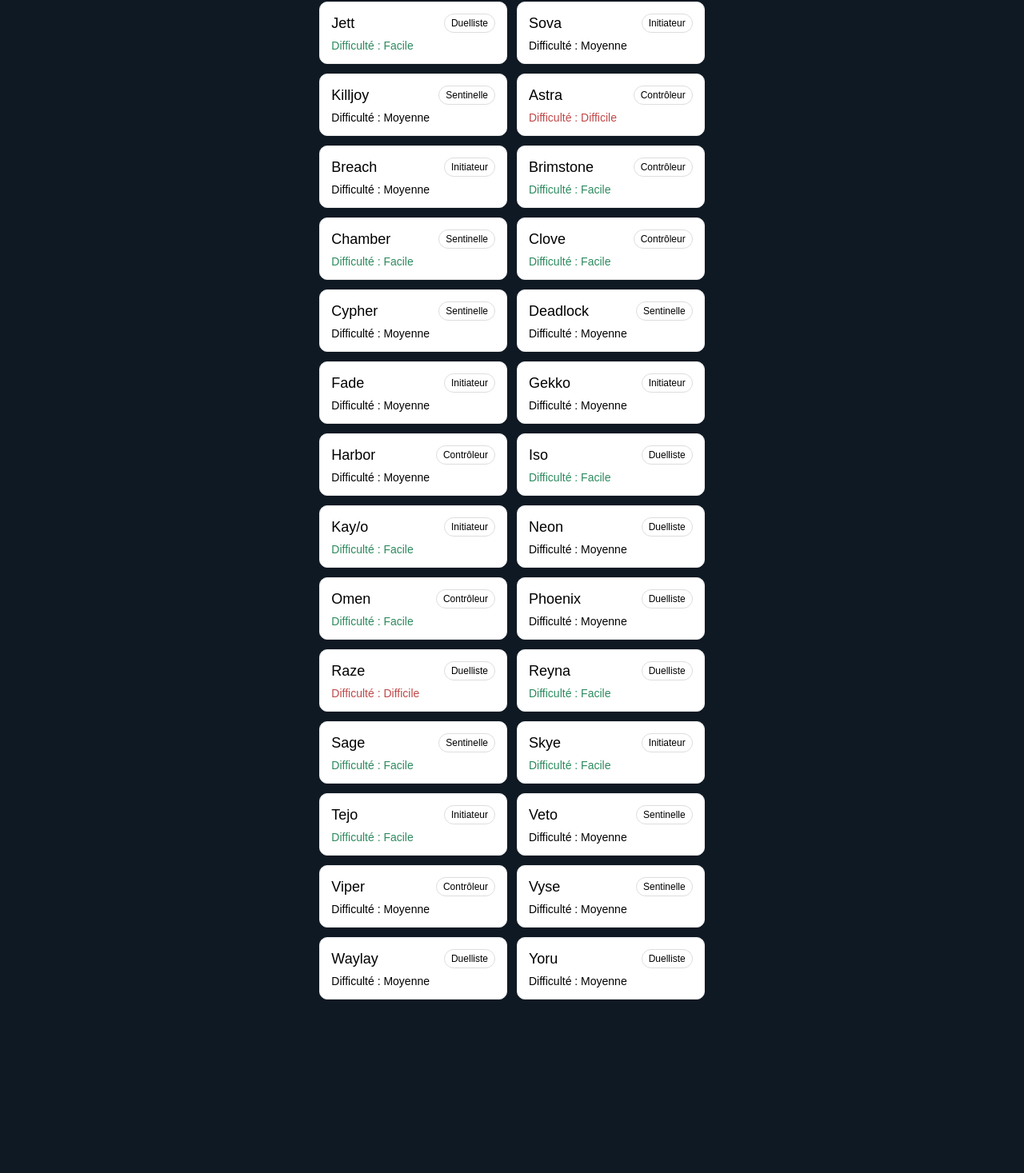
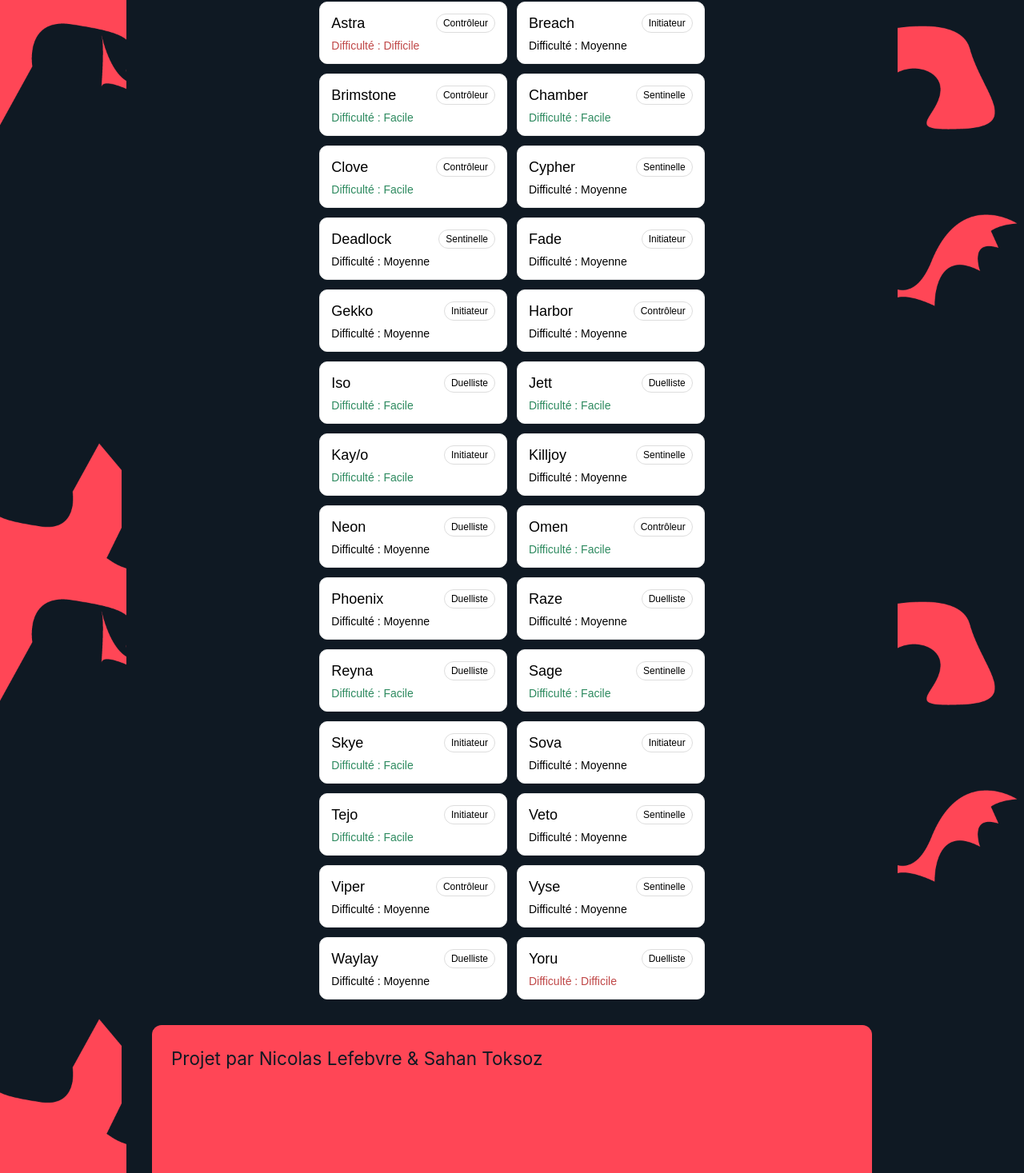
Before and after one commit to NiicoSnow/SiteValo, a Vue app: page / in a window 1280 px wide. Shown: the part 742-2209 px from the top of the page at 80% size. Before the commit the page ends 2024 px from the top, so only its background shows below. Built offline with nearby package versions, Linux system fonts and the light colour scheme.

Commit message:
ajout fond + rangement tableau agent +footer

```diff
--- a/src/App.vue
+++ b/src/App.vue
@@ -6,6 +6,7 @@
 import AgentDetails from './components/AgentDetails.vue'
 import AgentListe from './components/AgentListe.vue'
 import Header from './components/header.vue'
+import Footer from './components/footer.vue'
 
 // Données "mockées" (exemple minimal)
 const agents = ref(AgentListe)
@@ -37,7 +38,7 @@
 </script>
 
 <template>
-  <Header title="Valorant Agents/Stats" />
+  <Header title="Valorant Agents/Stats"></Header>
   <div class="container">
     <h1>Mini-guide des agents de Valorant</h1>
 
@@ -65,6 +66,7 @@
       Aucun agent ne correspond à la recherche.
     </p>
   </div>
+  <Footer footer__title="Projet par Nicolas Lefebvre & Sahan Toksoz"></Footer>
 </template>
 
 <style scoped>
@@ -73,6 +75,7 @@
   margin: 32px auto;
   padding: 0 16px;
   font-family: system-ui, -apple-system, Segoe UI, Roboto, sans-serif;
+  min-height: 700px;
 }
 h1 {
   text-align: center;
--- a/src/assets/base.css
+++ b/src/assets/base.css
@@ -10,7 +10,10 @@
 body {
   min-height: 100vh;
   color: white;
-  background: #0F1923;
+  background-color: #0F1923;
+  background-image: url("images/background_sitevalo.png");
+  background-repeat: repeat;
+  background-size: 100%;
   transition:
     color 0.5s,
     background-color 0.5s;
--- a/src/assets/main.css
+++ b/src/assets/main.css
@@ -5,6 +5,7 @@
   margin: 0 auto;
   padding: 2rem;
   font-weight: normal;
+  background-color: rgba(15, 25, 35, 1);
 }
 
 a,
--- a/src/components/AgentListe.vue
+++ b/src/components/AgentListe.vue
@@ -1,32 +1,33 @@
 <script>
 export default [
-  { id: 1, name: 'Jett', role: 'Duelliste', difficulty: 'Facile' },
-  { id: 2, name: 'Sova', role: 'Initiateur', difficulty: 'Moyenne' },
-  { id: 3, name: 'Killjoy', role: 'Sentinelle', difficulty: 'Moyenne' },
-  { id: 4, name: 'Astra', role: 'Contrôleur', difficulty: 'Difficile' },
-  { id: 5, name: 'Breach', role: 'Initiateur', difficulty: 'Moyenne' },
-  { id: 6, name: 'Brimstone', role: 'Contrôleur', difficulty: 'Facile' },
-  { id: 7, name: 'Chamber', role: 'Sentinelle', difficulty: 'Facile' },
-  { id: 8, name: 'Clove', role: 'Contrôleur', difficulty: 'Facile' },
-  { id: 9, name: 'Cypher', role: 'Sentinelle', difficulty: 'Moyenne' },
-  { id: 10, name: 'Deadlock', role: 'Sentinelle', difficulty: 'Moyenne' },
-  { id: 11, name: 'Fade', role: 'Initiateur', difficulty: 'Moyenne' },
-  { id: 12, name: 'Gekko', role: 'Initiateur', difficulty: 'Moyenne' },
-  { id: 13, name: 'Harbor', role: 'Contrôleur', difficulty: 'Moyenne' },
-  { id: 14, name: 'Iso', role: 'Duelliste', difficulty: 'Facile' },
-  { id: 15, name: 'Kay/o', role: 'Initiateur', difficulty: 'Facile' },
-  { id: 16, name: 'Neon', role: 'Duelliste', difficulty: 'Moyenne' },
-  { id: 17, name: 'Omen', role: 'Contrôleur', difficulty: 'Facile' },
-  { id: 18, name: 'Phoenix', role: 'Duelliste', difficulty: 'Moyenne' },
-  { id: 19, name: 'Raze', role: 'Duelliste', difficulty: 'Difficile' },
-  { id: 20, name: 'Reyna', role: 'Duelliste', difficulty: 'Facile' },
-  { id: 21, name: 'Sage', role: 'Sentinelle', difficulty: 'Facile' },
-  { id: 22, name: 'Skye', role: 'Initiateur', difficulty: 'Facile' },
+
+  { id: 1, name: 'Astra', role: 'Contrôleur', difficulty: 'Difficile' },
+  { id: 2, name: 'Breach', role: 'Initiateur', difficulty: 'Moyenne' },
+  { id: 3, name: 'Brimstone', role: 'Contrôleur', difficulty: 'Facile' },
+  { id: 4, name: 'Chamber', role: 'Sentinelle', difficulty: 'Facile' },
+  { id: 5, name: 'Clove', role: 'Contrôleur', difficulty: 'Facile' },
+  { id: 6, name: 'Cypher', role: 'Sentinelle', difficulty: 'Moyenne' },
+  { id: 7, name: 'Deadlock', role: 'Sentinelle', difficulty: 'Moyenne' },
+  { id: 8, name: 'Fade', role: 'Initiateur', difficulty: 'Moyenne' },
+  { id: 9, name: 'Gekko', role: 'Initiateur', difficulty: 'Moyenne' },
+  { id: 10, name: 'Harbor', role: 'Contrôleur', difficulty: 'Moyenne' },
+  { id: 11, name: 'Iso', role: 'Duelliste', difficulty: 'Facile' },
+  { id: 12, name: 'Jett', role: 'Duelliste', difficulty: 'Facile' },
+  { id: 13, name: 'Kay/o', role: 'Initiateur', difficulty: 'Facile' },
+  { id: 14, name: 'Killjoy', role: 'Sentinelle', difficulty: 'Moyenne' },
+  { id: 15, name: 'Neon', role: 'Duelliste', difficulty: 'Moyenne' },
+  { id: 16, name: 'Omen', role: 'Contrôleur', difficulty: 'Facile' },
+  { id: 17, name: 'Phoenix', role: 'Duelliste', difficulty: 'Moyenne' },
+  { id: 18, name: 'Raze', role: 'Duelliste', difficulty: 'Moyenne' },
+  { id: 19, name: 'Reyna', role: 'Duelliste', difficulty: 'Facile' },
+  { id: 20, name: 'Sage', role: 'Sentinelle', difficulty: 'Facile' },
+  { id: 21, name: 'Skye', role: 'Initiateur', difficulty: 'Facile' },
+  { id: 22, name: 'Sova', role: 'Initiateur', difficulty: 'Moyenne' },
   { id: 23, name: 'Tejo', role: 'Initiateur', difficulty: 'Facile' },
   { id: 24, name: 'Veto', role: 'Sentinelle', difficulty: 'Moyenne' },
   { id: 25, name: 'Viper', role: 'Contrôleur', difficulty: 'Moyenne' },
   { id: 26, name: 'Vyse', role: 'Sentinelle', difficulty: 'Moyenne' },
   { id: 27, name: 'Waylay', role: 'Duelliste', difficulty: 'Moyenne' },
-  { id: 28, name: 'Yoru', role: 'Duelliste', difficulty: 'Moyenne' },
+  { id: 28, name: 'Yoru', role: 'Duelliste', difficulty: 'Difficile' },
 ]
 </script>
--- /dev/null
+++ b/src/components/footer.vue
@@ -0,0 +1,27 @@
+<script setup>
+defineProps({
+  footer__title: {
+    type: String,
+    required: true,
+  },
+})
+</script>
+
+<template>
+  <footer class="footer">
+    <h2 class="footer__title">{{ footer__title }}</h2>
+  </footer>
+</template>
+
+<style scoped>
+.footer{
+    width: 100%;
+    height: 200px;
+    background-color:#FF4656;
+    border-radius: 12px;
+}
+.footer__title{
+    color : #0F1923;
+    margin : 24px
+}
+</style>
```
Also changed, not shown: src/assets/images/background_sitevalo.png (added).
